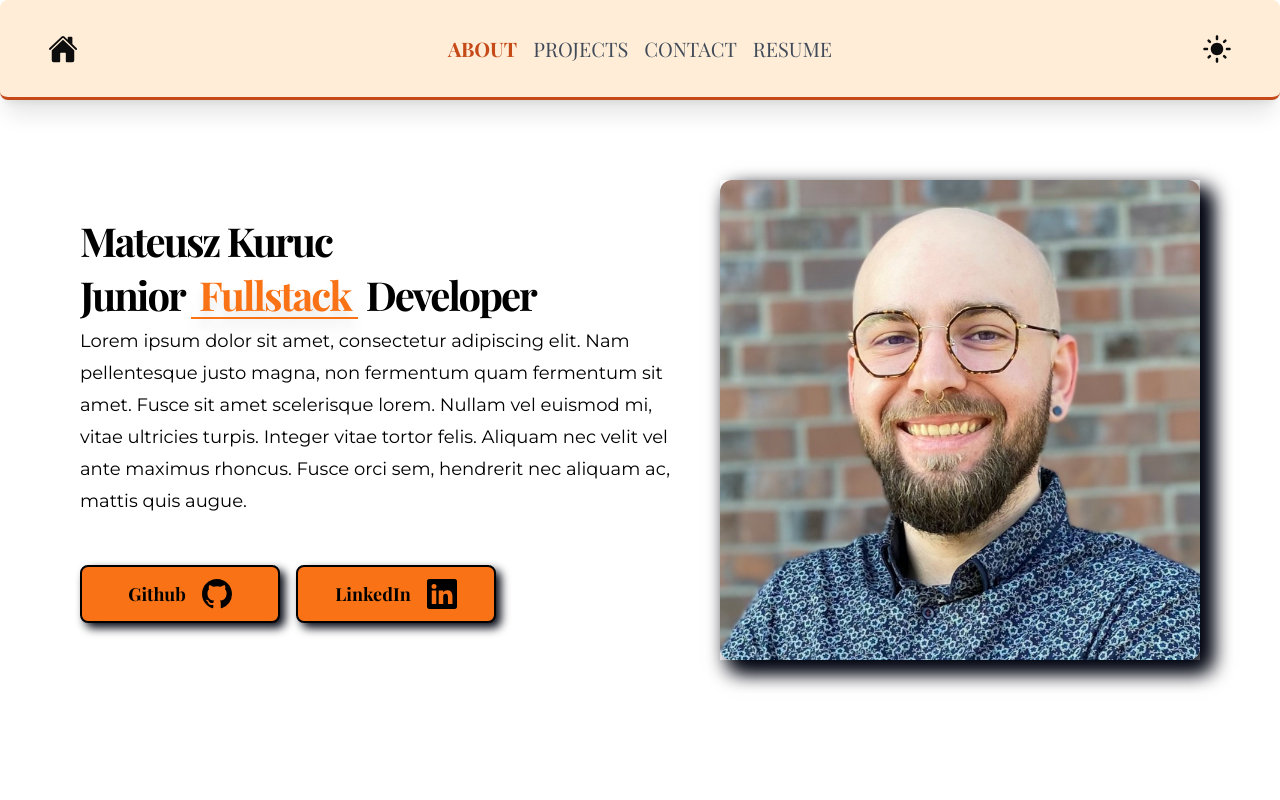
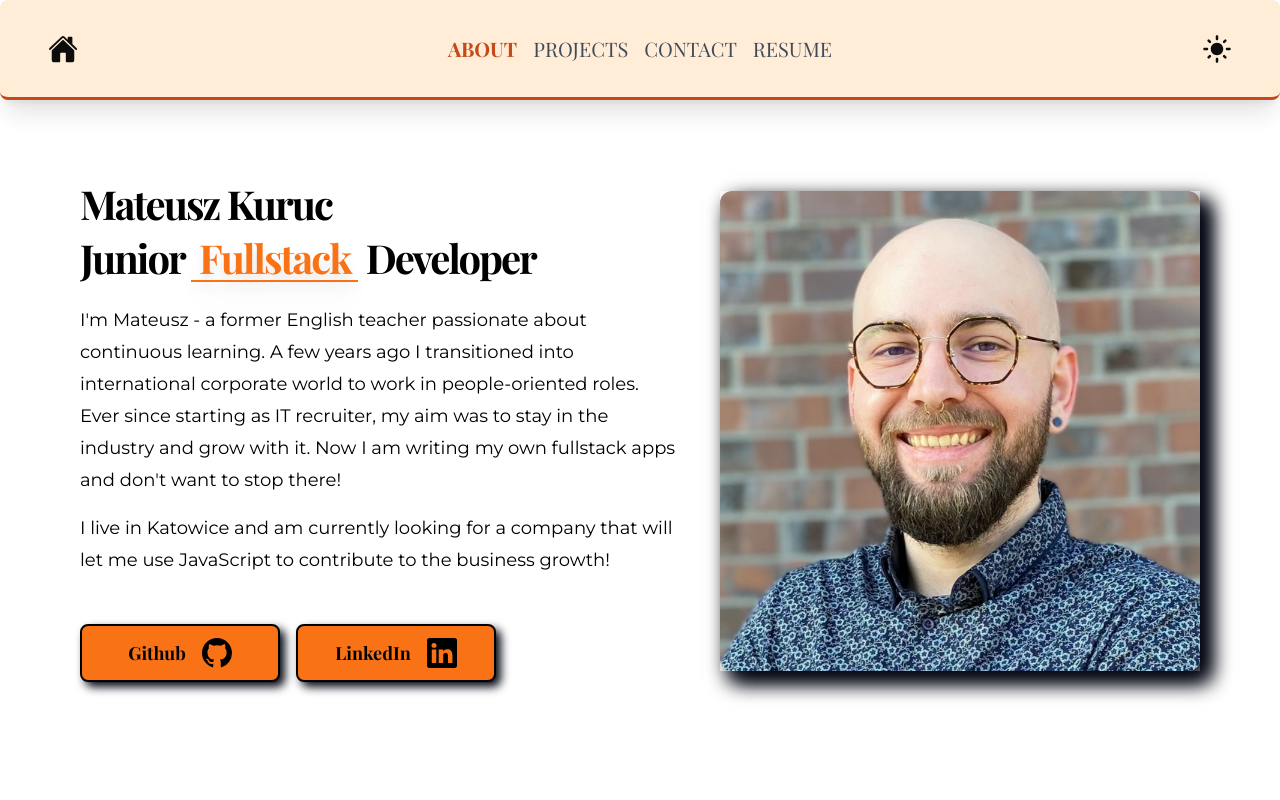
Before and after one commit to MateuszKuruc/developer-portfolio, a Next.js app in the folder developer-portfolio-site/: page / in a window 1280 px wide. Shown: the top 800 px of the page. Built offline with nearby package versions, Linux system fonts and the light colour scheme; a web font is replaced by a local one.

Commit message:
add intro content to about section

```diff
--- a/developer-portfolio-site/src/app/components/landing-page-components/About.tsx
+++ b/developer-portfolio-site/src/app/components/landing-page-components/About.tsx
@@ -1,3 +1,4 @@
+/* eslint-disable react/no-unescaped-entities */
 import Image from "next/image";
 import { BsLinkedin, BsGithub } from "react-icons/bs";
 import Reveal from "../animation-components/Reveal";
@@ -26,14 +27,35 @@ const About = () => {
                 Developer
               </h2>
 
-              <p className="regular-18 leading-8">
+              {/* <p className="regular-18 leading-8">
                 Lorem ipsum dolor sit amet, consectetur adipiscing elit. Nam
                 pellentesque justo magna, non fermentum quam fermentum sit amet.
                 Fusce sit amet scelerisque lorem. Nullam vel euismod mi, vitae
                 ultricies turpis. Integer vitae tortor felis. Aliquam nec velit
                 vel ante maximus rhoncus. Fusce orci sem, hendrerit nec aliquam
                 ac, mattis quis augue.
-              </p>
+              </p> */}
+              <div className="regular-18 leading-8">
+                {/* Hi there!<br></br> */}
+                <p className="pt-4">
+                  I'm Mateusz - a former English teacher passionate about
+                  continuous learning. A few years ago I transitioned into
+                  international corporate world to work in people-oriented
+                  roles. Ever since starting as IT recruiter, my aim was to stay
+                  in the industry and grow with it. Now I am writing my own
+                  fullstack apps and don't want to stop there!
+                </p>
+                <p className="pt-4">
+                  I live in Katowice and am currently looking for a company that
+                  will let me use JavaScript to contribute to the business growth!
+                </p>
+                {/* I have background in English teaching and am passionate about continuous learning  */}
+                {/* Self-driven learner with background in English teaching and */}
+                {/* Got my head stuck in tech ever since seeing experiencing
+                it from the IT recruiter position. A year later, I write
+                my own fullstack apps and don't want to stop there! */}
+                {/* I got interested in programming when I started as IT recruiter and now I write my own apps */}
+              </div>
             </div>
           </Reveal>
 
```
